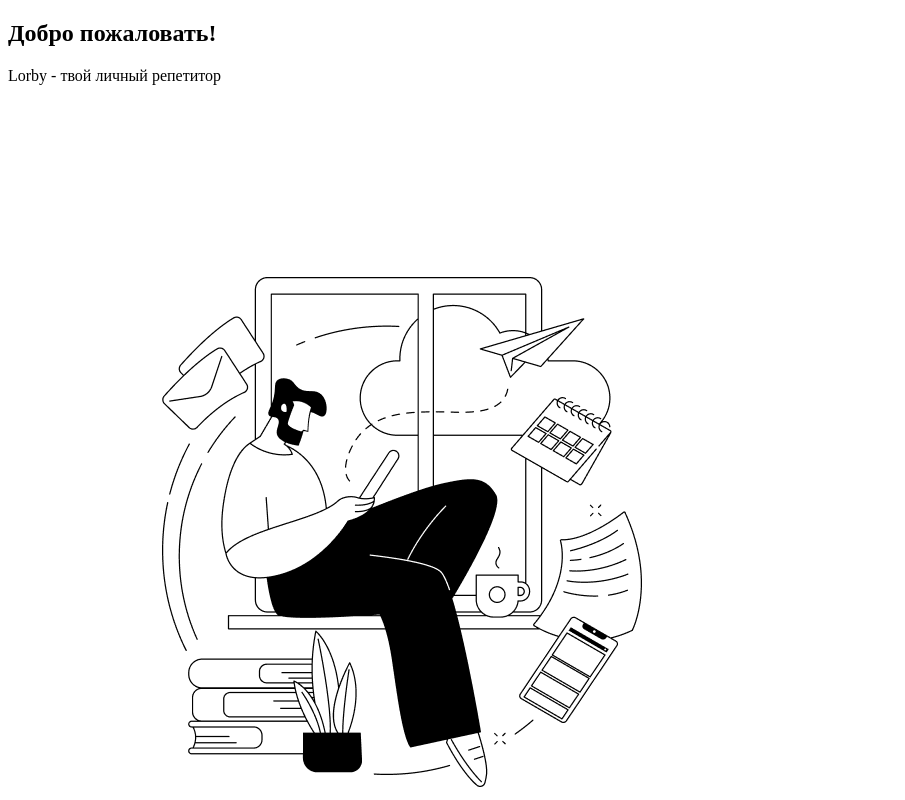
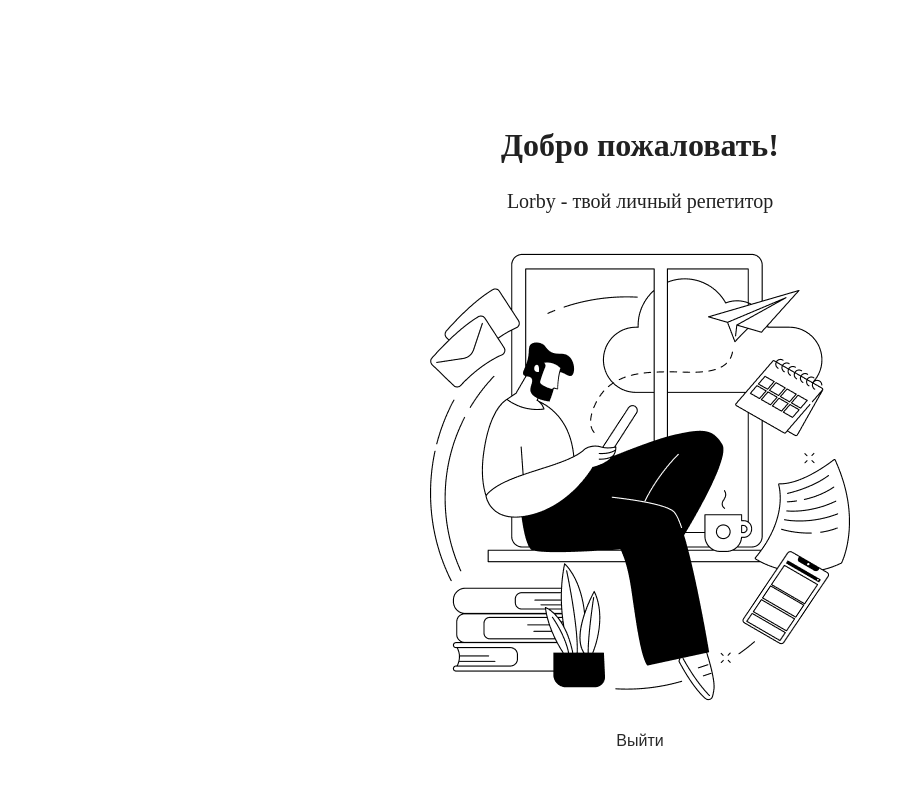
Before and after one commit to Aizanat/neobis-front-auth, a React (Create React App) app: page / in a window 1280 px wide. Shown: the top 800 px of the page, without its empty margins (0-905 px from the left). Built offline with nearby package versions, Linux system fonts and the light colour scheme.

Commit message:
created the welcome block with styles

```diff
--- a/src/components/welcome/Welcome.jsx
+++ b/src/components/welcome/Welcome.jsx
@@ -1,5 +1,6 @@
 import React from 'react'
-import main_picture from '../../images/main_picture.png'
+import illustration from '../../images/illustration.png'
+import './welcome.css'
 
 const Welcome = () => {
   return (
@@ -10,8 +11,8 @@
           <p className="welcome__content-p">Lorby - твой личный репетитор</p>
           <img
             className="welcome__content-img"
-            src={main_picture}
-            alt="main_picture"
+            src={illustration}
+            alt="illustration"
           />
           <button className="welcome__content-btn">Выйти</button>
         </div>
--- a/src/components/welcome/welcome.css
+++ b/src/components/welcome/welcome.css
@@ -0,0 +1,31 @@
+.welcome__container {
+  width: 1200px;
+  margin: 0 auto;
+}
+.welcome__content {
+  display: flex;
+  align-items: center;
+  justify-content: center;
+  flex-direction: column;
+  margin-top: 100px;
+}
+.welcome__content-h {
+  font-size: 32px;
+  color: #212121;
+}
+.welcome__content-p {
+  font-size: 20px;
+  color: #212121;
+  margin: 0px 0px 20px;
+}
+.welcome__content-img {
+  margin-top: 20px;
+}
+.welcome__content-btn {
+  border: none;
+  background: transparent;
+  font-size: 16px;
+  color: #292929;
+  margin: 30px;
+  cursor: pointer;
+}
```
Also changed, not shown: src/images/illustration.png (added).
